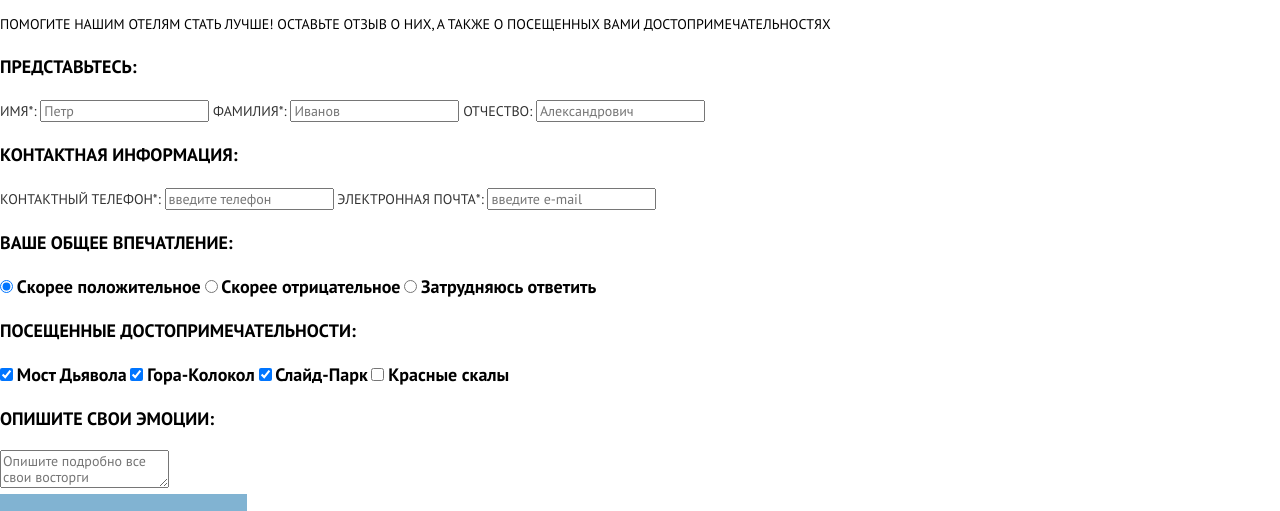
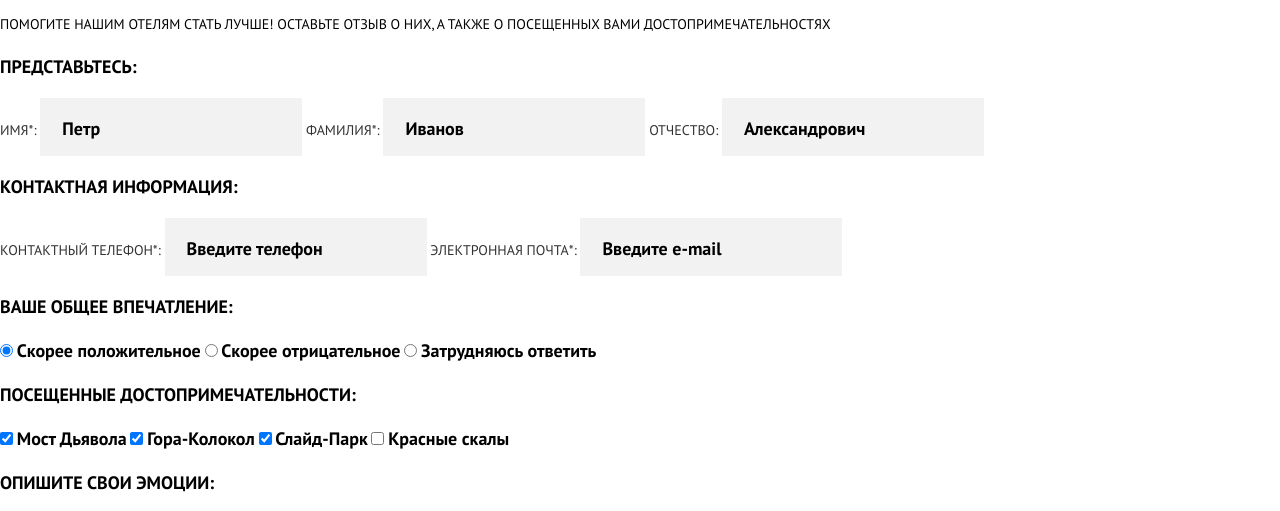
Before and after one commit to Kotwade/1237959-sedona-21, a website: page source/form.html in a window 1280 px wide. Shown: the part 256-767 px from the top of the page. Drawn offline with nearby package versions, Linux system fonts and the light colour scheme; files that its build step writes are made by us from their sources; files whose address does not match are found by name.

Commit message:
Доделал инпуты

```diff
--- a/source/form.html
+++ b/source/form.html
@@ -56,11 +56,11 @@
                 <h3 class="form__title">Контактная информация:</h3>
                 <label class="form__label input input--tel">
                   <span class="input__text">Контактный телефон*:</span>
-                  <input class="input__text-field" type="text" name="tel" placeholder="введите телефон">
+                  <input class="input__text-field" type="text" name="tel" placeholder="Введите телефон">
                 </label>
                 <label class="form__label input input--email">
                   <span class="input__text">Электронная почта*:</span>
-                  <input class="input__text-field" type="text" name="e-mail" placeholder="введите e-mail">
+                  <input class="input__text-field" type="text" name="e-mail" placeholder="Введите e-mail">
                 </label>
               </div>
               <div class="form__impression">
--- a/source/sass/blocks/form.scss
+++ b/source/sass/blocks/form.scss
@@ -7,3 +7,30 @@
 .form__button {
   padding: 18.5px 33px 13.5px 32px;
 }
+
+.form__textarea {
+  padding: 13px 23px 29px 21px;
+  font-family: "PT Sans", "Arial", sans-serif;
+  font-weight: 700;
+  font-size: 18px;
+  line-height: 26px;
+  color: $black;
+  background-color: $light-grey;
+  border: none;
+
+  &::placeholder {
+    color: $black;
+  }
+
+  &:hover {
+    background-color: $midle-grey;
+  }
+
+  &:active,
+  &:focus {
+    background-color: $white;
+    border: 4px solid $midle-grey;
+    outline: none;
+    padding: 9px 19px 25px 21px;
+  }
+}
--- a/source/sass/blocks/input.scss
+++ b/source/sass/blocks/input.scss
@@ -2,3 +2,34 @@
   line-height: 26px;
   color: $dark;
 }
+
+.input__text-field {
+  font-family: "PT Sans", "Arial", sans-serif;
+  font-weight: 700;
+  font-size: 18px;
+  line-height: 26px;
+  color: $black;
+  background-color: $light-grey;
+  border: none;
+  padding: 18px 22px 14px;
+
+  &::placeholder {
+    font-family: inherit;
+    font-weight: 700;
+    font-size: 18px;
+    line-height: 26px;
+    color: $black;
+  }
+
+  &:hover {
+    background-color: $midle-grey;
+  }
+
+  &:active,
+  &:focus {
+    background-color: $white;
+    border: 4px solid $midle-grey;
+    outline: none;
+    padding: 14px 18px 10px;
+  }
+}
--- a/source/sass/global/variables.scss
+++ b/source/sass/global/variables.scss
@@ -5,5 +5,7 @@ $light-blue: #81b3d2;
 $midle-blue: #669ec0;
 $dark-blue: #5496bd;
 $grey: #eeeeee;
+$light-grey: #f2f2f2;
+$midle-grey: #e5e5e5;
 $braun: #766357;
 $dark-braun: #604e43;
```
